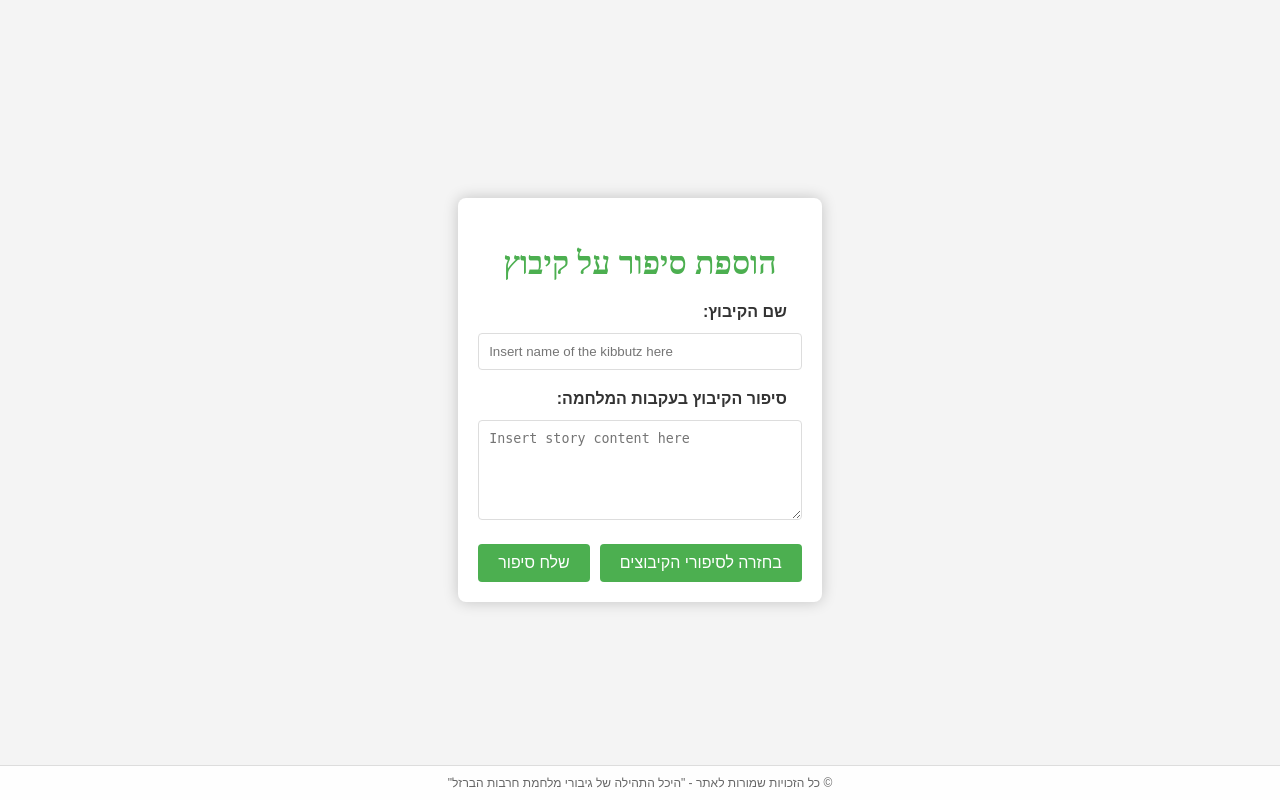
After one commit to SivanZargari/Iron-Swords-Project, a Django app: page /add_kibbutz_story/ in a window 1280 px wide. The commit adds this page. Run offline with Django 5.2, Linux system fonts and the light colour scheme; a user stored in the database is signed in.

Commit message:
Add files via upload

```diff
--- a/Iron Swords Project/Iron Swords Project/myProject/ironSwordsApp/forms.py
+++ b/Iron Swords Project/Iron Swords Project/myProject/ironSwordsApp/forms.py
@@ -2,6 +2,8 @@
 from django import forms
 from django.contrib.auth.forms import AuthenticationForm
 from .models import Hero
+from .models import KibbutzStory
+
 
 class CustomAuthenticationForm(AuthenticationForm):
     def confirm_login_allowed(self, user):
@@ -30,3 +32,15 @@ class HeroForm(forms.ModelForm):
         widgets = {
             'image': forms.FileInput()  # Use FileInput for single file uploads
         }
+
+class KibbutzStoryForm(forms.ModelForm):
+    class Meta:
+        model = KibbutzStory
+        fields = ['title', 'content']
+        labels = {
+            'title': 'הכותרת',
+            'content': 'התוכן',
+        }
+        widgets = {
+            'content': forms.Textarea(attrs={'rows': 5}),
+        }
--- a/Iron Swords Project/Iron Swords Project/myProject/ironSwordsApp/models.py
+++ b/Iron Swords Project/Iron Swords Project/myProject/ironSwordsApp/models.py
@@ -17,3 +17,13 @@ class Hero(models.Model):
 
     def __str__(self):
         return f"{self.first_name} {self.last_name}"
+
+class KibbutzStory(models.Model):
+    title = models.CharField(max_length=200)
+    content = models.TextField()
+    author = models.ForeignKey(User, on_delete=models.CASCADE)
+    created_at = models.DateTimeField(auto_now_add=True)
+    updated_at = models.DateTimeField(auto_now=True)
+
+    def __str__(self):
+        return self.title
--- /dev/null
+++ b/Iron Swords Project/Iron Swords Project/myProject/ironSwordsApp/templates/add_kibbutz_story.html
@@ -0,0 +1,122 @@
+{% load static %}
+
+<!DOCTYPE html>
+<html lang="en">
+<head>
+    <meta charset="UTF-8">
+    <meta name="viewport" content="width=device-width, initial-scale=1.0">
+    <title>Adding a Story about a Kibbutz</title>
+    <style>
+        body, html {
+            height: 100%;
+            margin: 0;
+            font-family: 'Arial', sans-serif;
+            background-color: #f4f4f4;
+            display: flex;
+            justify-content: center;
+            align-items: center;
+        }
+        .container {
+            background-color: white;
+            border-radius: 8px;
+            box-shadow: 0 0 15px rgba(0,0,0,0.2);
+            padding: 20px;
+            max-width: 600px;
+            width: 100%;
+            box-sizing: border-box;
+            position: relative;
+        }
+        .container h1 {
+            font-family: 'Georgia', serif;
+            color: #4CAF50;
+            text-align: center;
+            margin-bottom: 20px;
+        }
+        .form-group {
+            margin-bottom: 20px;
+            position: relative;
+        }
+        .form-group label {
+            display: block;
+            font-weight: bold;
+            margin-bottom: 5px;
+            color: #333;
+            position: absolute;
+            top: 0;
+            right: 10px;
+            background-color: white;
+            padding: 0 5px;
+        }
+        .form-group input, .form-group textarea {
+            width: 100%;
+            padding: 10px;
+            border: 1px solid #ddd;
+            border-radius: 4px;
+            box-sizing: border-box;
+            margin-top: 30px; /* Space for the label */
+        }
+        .form-group textarea {
+            resize: vertical;
+            min-height: 100px;
+        }
+        .button-group {
+            display: flex;
+            justify-content: flex-end; /* Align buttons to the right */
+            gap: 10px; /* Space between buttons */
+        }
+        .button-group button, .button-group .back-button {
+            background-color: #4CAF50;
+            color: white;
+            border: none;
+            padding: 10px 20px;
+            border-radius: 4px;
+            cursor: pointer;
+            font-size: 16px;
+            display: inline-block;
+            text-align: center;
+        }
+        .button-group button:hover, .button-group .back-button:hover {
+            background-color: #45a049;
+        }
+        .button-group .back-button {
+            width: auto; /* Adjust width as needed */
+            display: inline-block; /* Ensure it doesn't take full width */
+            text-decoration: none; /* Remove underline from link */
+        }
+        .footer {
+            background-color: rgba(255, 255, 255, 0.9);
+            padding: 10px;
+            text-align: center;
+            font-size: 12px;
+            color: #666;
+            border-top: 1px solid #ddd;
+            position: fixed;
+            width: 100%;
+            bottom: 0;
+        }
+    </style>
+</head>
+<body>
+    <div class="container">
+        <h1>הוספת סיפור על קיבוץ</h1>
+        <form method="post" action="{% url 'add_kibbutz_story' %}">
+            {% csrf_token %}
+            <div class="form-group">
+                <label for="title">:שם הקיבוץ</label>
+                <input type="text" id="title" name="title" placeholder="Insert name of the kibbutz here" required>
+            </div>
+            <div class="form-group">
+                <label for="content">:סיפור הקיבוץ בעקבות המלחמה</label>
+                <textarea id="content" name="content" placeholder="Insert story content here" required></textarea>
+            </div>
+            <div class="button-group">
+                <button type="submit">שלח סיפור</button>
+                <a href="{% url 'kibbutz_stories' %}" class="back-button">בחזרה לסיפורי הקיבוצים</a>
+            </div>
+        </form>
+    </div>
+    <footer class="footer">
+        "כל הזכויות שמורות לאתר - "היכל התהילה של גיבורי מלחמת חרבות הברזל ©
+    </footer>
+</body>
+</html>
--- a/Iron Swords Project/Iron Swords Project/myProject/ironSwordsApp/templates/home.html
+++ b/Iron Swords Project/Iron Swords Project/myProject/ironSwordsApp/templates/home.html
@@ -124,6 +124,7 @@
                 <span class="highlight">להוספת גיבור מלחמה</span><br>
                 <span class="underline">יש להתחבר</span>
             </a>
+            <a href="{% url 'kibbutz_stories' %}">סיפורי קיבוצים</a>
         </div>
 
         {% if user.is_authenticated %}
--- a/Iron Swords Project/Iron Swords Project/myProject/ironSwordsApp/urls.py
+++ b/Iron Swords Project/Iron Swords Project/myProject/ironSwordsApp/urls.py
@@ -2,6 +2,7 @@ from django.urls import path
 from . import views
 from django.contrib.auth.views import LogoutView
 from .views import HeroListView
+from .views import kibbutz_stories, add_kibbutz_story, update_kibbutz_story, delete_kibbutz_story
 
 
 urlpatterns = [
@@ -21,6 +22,13 @@ urlpatterns = [
     path('logout/', LogoutView.as_view(), name='logout'),
     path('heroes/', HeroListView.as_view(), name='hero_list'),
 
+    path('transition/', views.transition, name='transition'),
+    path('kibbutz_stories/', kibbutz_stories, name='kibbutz_stories'),
+    path('add_kibbutz_story/', add_kibbutz_story, name='add_kibbutz_story'),
+    path('delete_kibbutz_story/<int:story_id>/', delete_kibbutz_story, name='delete_kibbutz_story'),
+    path('update_kibbutz_story/<int:story_id>/', update_kibbutz_story, name='update_kibbutz_story'),
+
+
 
     # Class-based views
     path('hero/new/', views.HeroCreateView.as_view(), name='hero-create'),
--- a/Iron Swords Project/Iron Swords Project/myProject/ironSwordsApp/views.py
+++ b/Iron Swords Project/Iron Swords Project/myProject/ironSwordsApp/views.py
@@ -10,6 +10,13 @@ from .forms import HeroForm
 from .models import Hero
 from django.contrib.auth import get_user_model
 from django.views.generic import ListView
+from .models import KibbutzStory
+from .forms import KibbutzStoryForm
+from django.contrib.auth.decorators import user_passes_test
+from django.urls import reverse
+
+
+
 
 
 User = get_user_model()
@@ -218,3 +225,51 @@ class HeroListView(ListView):
 def hero_detail(request, hero_id):
     hero = get_object_or_404(Hero, id=hero_id)
     return render(request, 'hero_detail.html', {'hero': hero})
+
+
+def kibbutz_stories(request):
+    stories = KibbutzStory.objects.all()
+    return render(request, 'kibbutz_stories.html', {'kibbutz_stories': stories})
+
+@login_required
+def add_kibbutz_story(request):
+    if request.method == 'POST':
+        form = KibbutzStoryForm(request.POST)
+        if form.is_valid():
+            story = form.save(commit=False)
+            story.author = request.user
+            story.save()
+            return redirect('kibbutz_stories')
+    else:
+        form = KibbutzStoryForm()
+    return render(request, 'add_kibbutz_story.html', {'form': form})
+
+
+@login_required
+def update_kibbutz_story(request, story_id):
+    story = get_object_or_404(KibbutzStory, id=story_id)
+    if request.user != story.author and not request.user.is_superuser:
+        return redirect('kibbutz_stories')
+
+    if request.method == 'POST':
+        form = KibbutzStoryForm(request.POST, instance=story)
+        if form.is_valid():
+            form.save()
+            return redirect('kibbutz_stories')
+    else:
+        form = KibbutzStoryForm(instance=story)
+
+    return render(request, 'update_kibbutz_story.html', {'form': form})
+
+
+@login_required
+def delete_kibbutz_story(request, story_id):
+    story = get_object_or_404(KibbutzStory, id=story_id)
+    if request.user != story.author and not request.user.is_superuser:
+        return redirect('kibbutz_stories')
+
+    if request.method == 'POST':
+        story.delete()
+        return redirect('kibbutz_stories')
+
+    return render(request, 'confirm_delete_story.html', {'story': story})
```
Also changed, not shown: Iron Swords Project/Iron Swords Project/myProject/ironSwordsApp/admin.py (+41 -1 lines), Iron Swords Project/Iron Swords Project/myProject/ironSwordsApp/templates/confirm_delete_story.html (added, +68 -0 lines), Iron Swords Project/Iron Swords Project/myProject/ironSwordsApp/templates/kibbutz_stories.html (added, +150 -0 lines), Iron Swords Project/Iron Swords Project/myProject/ironSwordsApp/templates/update_kibbutz_story.html (added, +106 -0 lines), Iron Swords Project/Iron Swords Project/myProject/db.sqlite3, Iron Swords Project/Iron Swords Project/myProject/ironSwordsApp/migrations/0010_kibbutzstory.py (added), Iron Swords Project/Iron Swords Project/myProject/ironSwordsApp/migrations/0011_kibbutzstory_updated_at.py (added).
